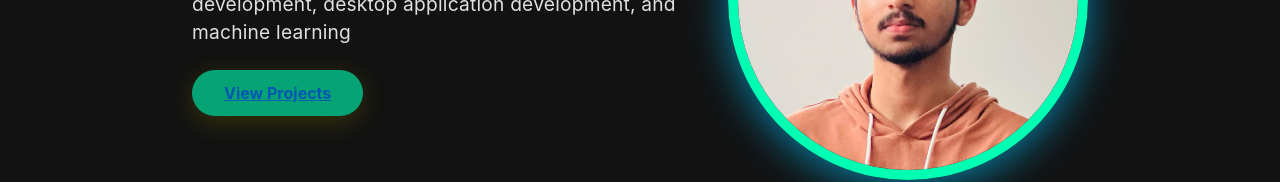
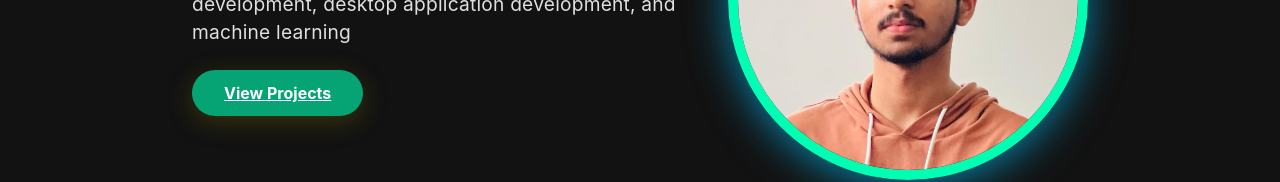
Before and after one commit to Fareeh10/Fareehkv., a plain HTML site: page index.html in a window 1280 px wide. In both pictures the pointer is over the link "View Projects". Shown: the part 415-597 px from the top of the page. Drawn offline with nearby package versions, Linux system fonts and the light colour scheme; a script that the page names is missing.

Commit message:
Update portfolio.css

```diff
--- a/portfolio.css
+++ b/portfolio.css
@@ -337,12 +337,15 @@ body {
   cursor: pointer;
   transition: all 0.3s ease;
   box-shadow: 0 4px 20px rgba(113, 102, 2, 0.3);
+  text-docoration:none;
 }
 
 .explore-btn:hover {
   transform: translateY(-2px);
   background: #06a475;
   box-shadow: 0 6px 25px rgba(113, 102, 2, 0.4);
+  text-docoration:none;
+  color:white;
 }
 
 .contact-section {
```
